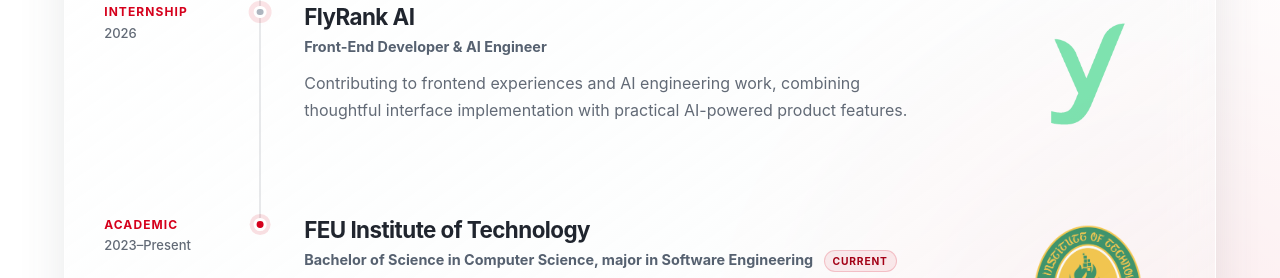
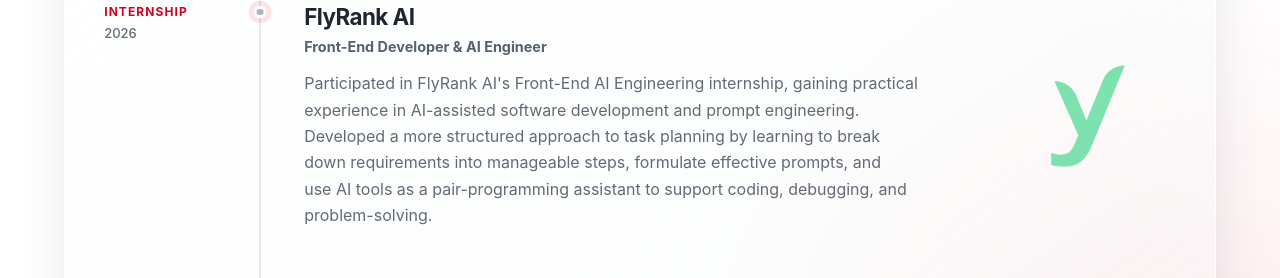
Before and after one commit to JRBarbacena/reggie-portfolio, a React (Vite) app in the folder react-app/: page /tech in a window 1280 px wide. Shown: the part 878-1156 px from the top of the page. Built offline with nearby package versions, Linux system fonts and the light colour scheme; no server answers; the database is empty.

Commit message:
Update FlyRank internship description

```diff
--- a/react-app/src/pages/TechPage.jsx
+++ b/react-app/src/pages/TechPage.jsx
@@ -132,7 +132,7 @@
           <div className="experience-log__content">
             <h3>FlyRank AI</h3>
             <p className="experience-log__role">Front-End Developer &amp; AI Engineer</p>
-            <p className="experience-log__description">Contributing to frontend experiences and AI engineering work, combining thoughtful interface implementation with practical AI-powered product features.</p>
+            <p className="experience-log__description">Participated in FlyRank AI&apos;s Front-End AI Engineering internship, gaining practical experience in AI-assisted software development and prompt engineering. Developed a more structured approach to task planning by learning to break down requirements into manageable steps, formulate effective prompts, and use AI tools as a pair-programming assistant to support coding, debugging, and problem-solving.</p>
           </div>
           <ExperienceLogo src="/images/brand/flyrank.png" className="experience-log__logo--flyrank" />
         </li>
```
